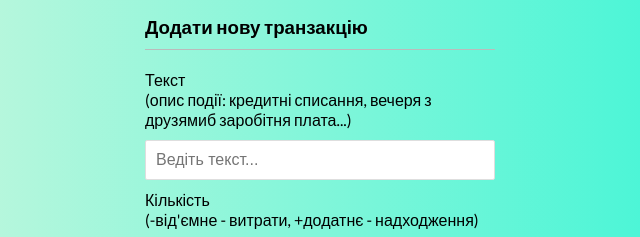
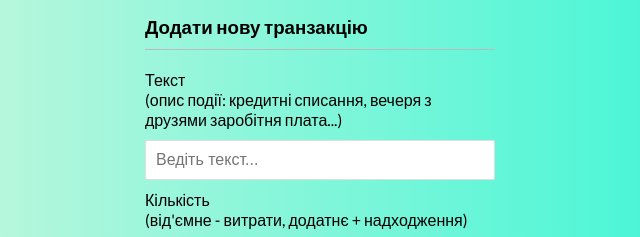
Before and after one commit to YuriiMykhailiv/expense-tracker, a plain HTML site: page index.html in a window 1280 px wide. Shown: the part 373-610 px from the top of the page, 320-960 px from the left. Drawn offline with Linux system fonts and the light colour scheme.

Commit message:
expence-tracker

```diff
--- a/index.html
+++ b/index.html
@@ -36,12 +36,12 @@
       <form id="form">
         <div class="form-control">
           <label for="text">Текст <br />
-            (опис події: кредитні списання, вечеря з друзямиб заробітня плата...)</label>
+            (опис події: кредитні списання, вечеря з друзями заробітня плата...)</label>
           <input type="text" id="text" placeholder="Ведіть текст..." />
         </div>
         <div class="form-control">
           <label for="amount">Кількість <br />
-            (-від'ємне - витрати, +додатнє - надходження)</label>
+            (від'ємне - витрати, додатнє + надходження)</label>
 
 
           <input type="number" id="amount" placeholder="Введіть кількість..." />
```
